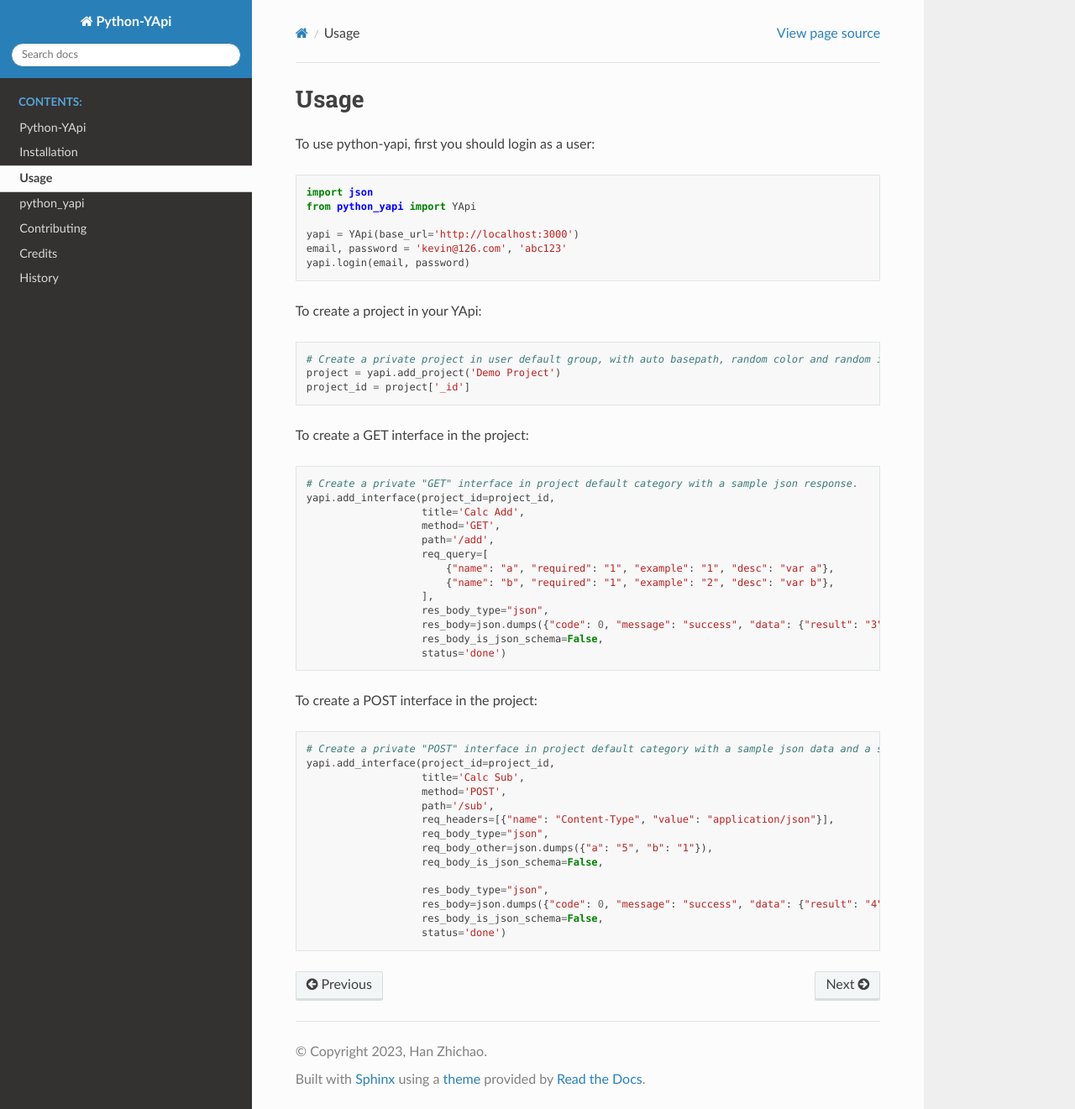
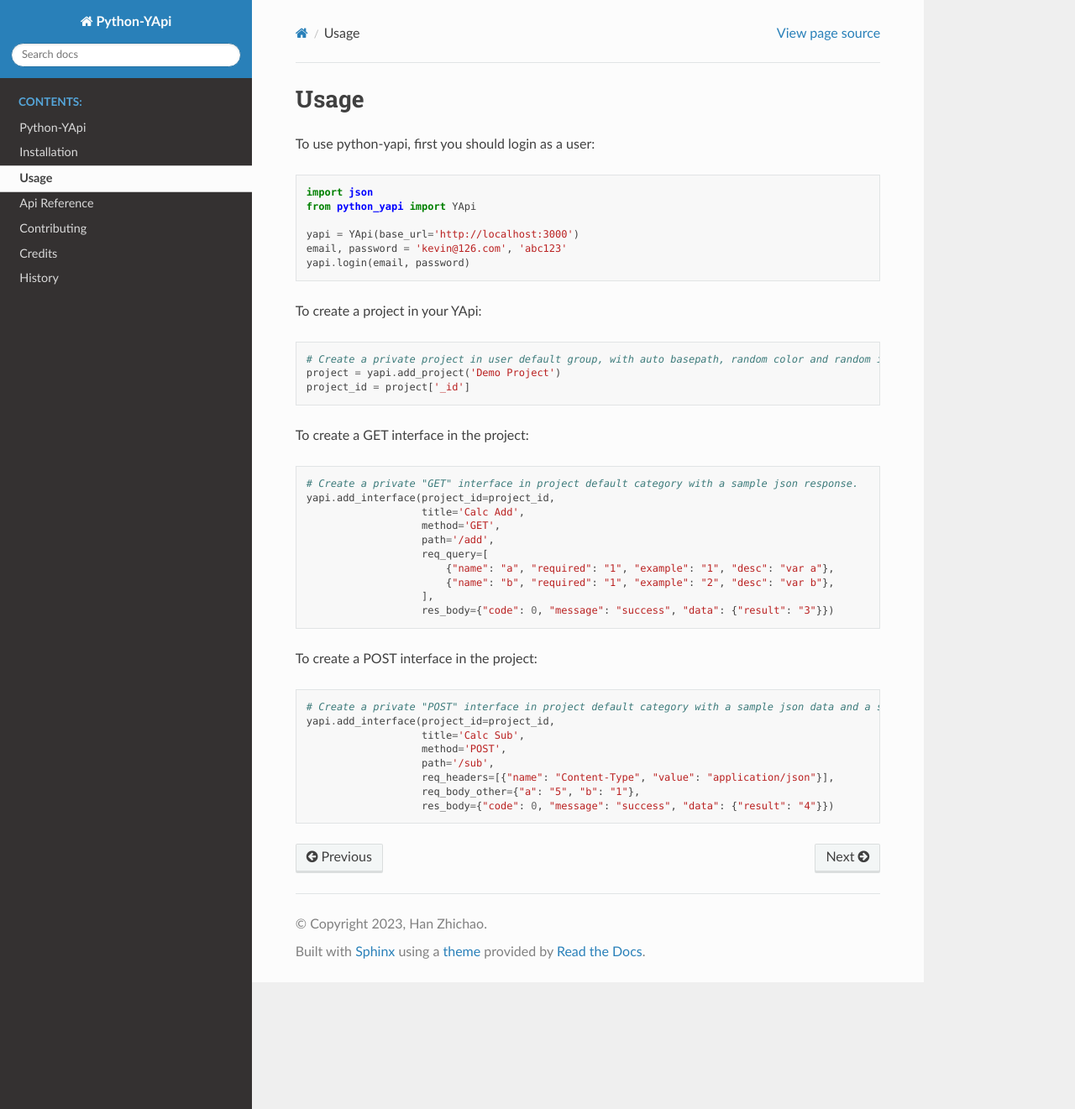
Before and after one commit to hanzhichao/python-yapi, a Sphinx documentation site: the page built from docs/usage.rst, in a window 1280 px wide and 1321 px high. Shown: the whole window at 84% size. Built offline with Sphinx 7.4.7 and the Read the Docs theme 2.0.0, drawn with Linux system fonts in a browser that asks for light colours.

```diff
--- a/docs/modules.rst
+++ b/docs/modules.rst
@@ -1,4 +1,4 @@
-python_yapi
+Api Reference
 ===========
 
 .. toctree::
--- a/docs/usage.rst
+++ b/docs/usage.rst
@@ -29,10 +29,7 @@ To create a GET interface in the project::
                            {"name": "a", "required": "1", "example": "1", "desc": "var a"},
                            {"name": "b", "required": "1", "example": "2", "desc": "var b"},
                        ],
-                       res_body_type="json",
-                       res_body=json.dumps({"code": 0, "message": "success", "data": {"result": "3"}}),
-                       res_body_is_json_schema=False,
-                       status='done')
+                       res_body={"code": 0, "message": "success", "data": {"result": "3"}})
 
 To create a POST interface in the project::
 
@@ -42,11 +39,5 @@ To create a POST interface in the project::
                        method='POST',
                        path='/sub',
                        req_headers=[{"name": "Content-Type", "value": "application/json"}],
-                       req_body_type="json",
-                       req_body_other=json.dumps({"a": "5", "b": "1"}),
-                       req_body_is_json_schema=False,
-
-                       res_body_type="json",
-                       res_body=json.dumps({"code": 0, "message": "success", "data": {"result": "4"}}),
-                       res_body_is_json_schema=False,
-                       status='done')
+                       req_body_other={"a": "5", "b": "1"},
+                       res_body={"code": 0, "message": "success", "data": {"result": "4"}})
```
Also changed, not shown: README.md (+14 -14 lines), 4 other files.
